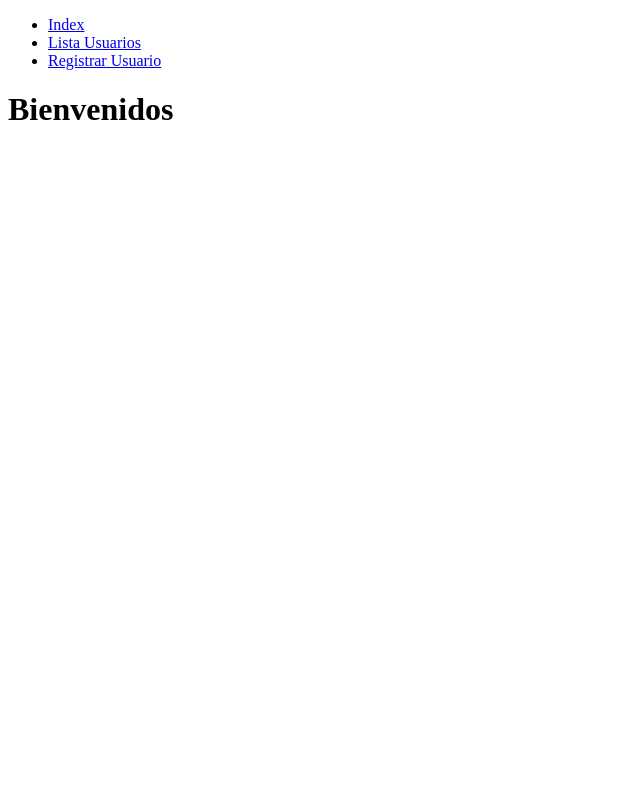
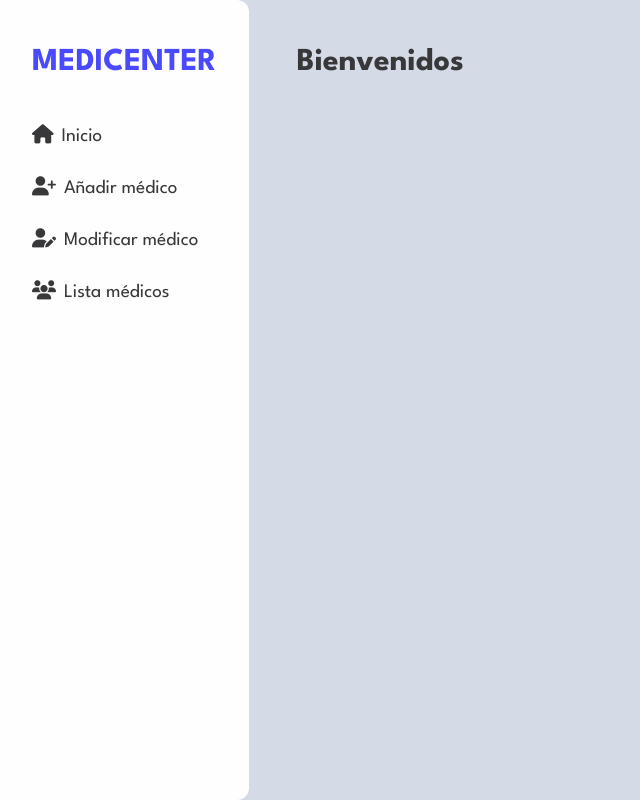
Before and after one commit to NataMellado/eva2-backend2, a Django app: page / in a window 1280 px wide. Shown: the whole page, without its empty margins (0-640 px from the left). Run offline with Django 5.2, Linux system fonts and the light colour scheme; some libraries are stand-ins or nearby versions.

Commit message:
Add base styles

```diff
--- a/static/css/styles.css
+++ b/static/css/styles.css
@@ -1,3 +1,6 @@
+@import url('variables.css');
+@import url('https://fonts.googleapis.com/css2?family=League+Spartan:wght@100;200;300;400;500;600;700;800;900&display=swap');
+
 /* reset */
 * {
   margin: 0;
@@ -7,4 +10,49 @@
 
 body {
     display: flex;
+    min-height: 100dvh;
+    color: var(--dark-gray);
+    font-family: 'League Spartan', sans-serif;
+    background-color: var(--pale-blue);
 }
+
+
+
+/* header */
+header {
+  background-color: var(--white);
+  color: white;
+  padding: 3rem 2rem;
+  border-radius: 0 var(--br) var(--br) 0 ;
+  overflow: hidden;
+}
+
+header .logo {
+  color: var(--bright-blue);
+  margin-bottom: 3rem;
+}
+
+nav ul {
+  display: flex;
+  flex-direction: column;
+  gap: 2rem;
+}
+
+nav a i {
+  color: var(--dark-gray);
+  margin-right: 8px;
+}
+
+nav a {
+  color: var(--dark-gray);
+  text-decoration: none;
+  font-size: 1.2rem;
+}
+
+
+
+/* main */
+main {
+  flex-grow: 1;
+  padding: 3rem;
+}
--- /dev/null
+++ b/static/css/variables.css
@@ -0,0 +1,9 @@
+:root {
+    /* Colors */
+    --bright-blue: #4949FF;
+    --pale-blue: #D4DAE6;
+    --white: #FEFEFE;
+    --dark-gray: #38383A;
+
+    --br: 12px;
+}
--- a/templates/layout.html
+++ b/templates/layout.html
@@ -1,20 +1,29 @@
 <!DOCTYPE html>
+{% load static %}
 <html lang='en'>
 <head>
     <meta charset='UTF-8'>
     <meta name='viewport' content='width=device-width, initial-scale=1.0'>
     <title>{% block title %}{% endblock title %}</title>
+    <link rel='stylesheet' href='{% static "css/styles.css" %}'>
+    <script src="https://kit.fontawesome.com/d85944cffc.js" crossorigin="anonymous"></script>
 </head>
+
 <body>
     <header>
+        <h1 class="logo" >MEDICENTER</h1>
         <nav>
             <ul>
-                <li><a href="{% url 'index' %}">Index</a></li>
-                <li><a href="{% url 'users_list' %}">Lista Usuarios</a></li>
-                <li><a href="{% url 'register' %}">Registrar Usuario</a></li>
+                <li><a href="{% url 'index' %}"><i class="fa-solid fa-house"></i>Inicio</a></li>
+                <li><a href="{% url 'register' %}"><i class="fa-solid fa-user-plus"></i>Añadir médico</a></li>
+                <li><a href="{% url 'update' %}"><i class="fa-solid fa-user-pen"></i>Modificar médico</a></li>
+                <li><a href="{% url 'users_list' %}"><i class="fa-solid fa-users"></i>Lista médicos</a></li>
             </ul>
         </nav>
     </header>
-    {% block body %}{% endblock body %}
+
+    <main>
+        {% block body %}{% endblock body %}
+    </main>
 </body>
 </html>
```
